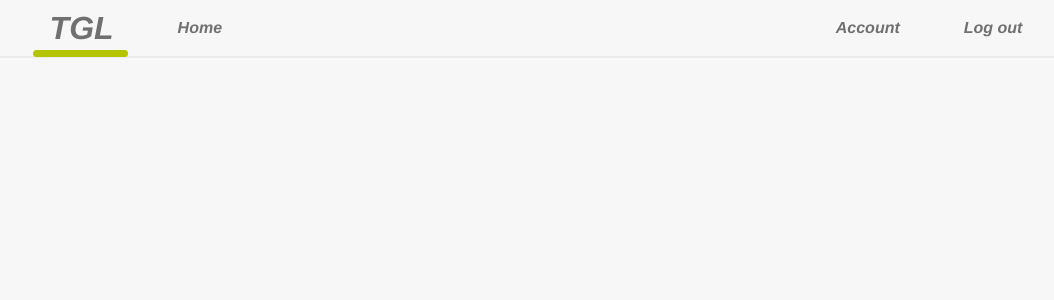
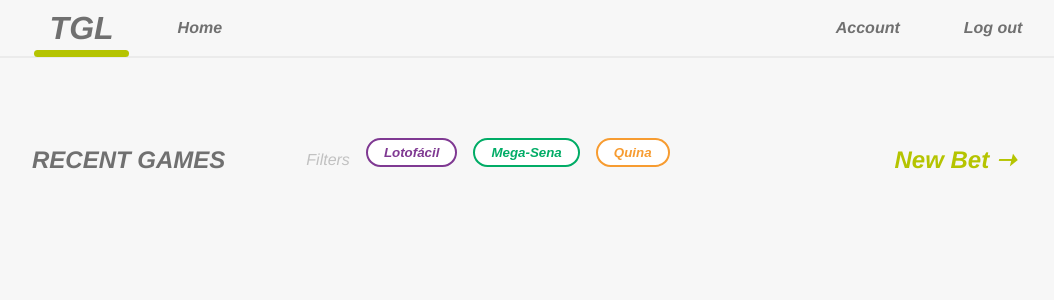
Before and after one commit to emanusantos/greatest-lottery, a React (Create React App) app: page / in a window 1280 px wide. Shown: the top 300 px of the page, without its empty margins (104-1158 px from the left). Built offline with nearby package versions, Linux system fonts and the light colour scheme.

Commit message:
built half of the homepage

```diff
--- /dev/null
+++ b/src/components/HomeHeader.tsx
@@ -0,0 +1,78 @@
+import React from 'react';
+import styled from 'styled-components';
+
+const StyledHomeHeader = styled.div`
+    display: flex;
+    align-items: center;
+    width: 100%;
+    margin-left: 3.5rem;
+    padding: 5rem 10rem 5rem 5rem;
+    justify-content: space-between;
+
+    .filters {
+        display: flex;
+        align-items: center;
+        margin-right: 9rem;
+        gap: 1rem;
+
+        button {
+            margin-bottom: 1rem;
+        }
+
+        p {
+            color: #C1C1C1;
+        }
+
+        #Lotofácil, #Mega-Sena, #Quina {
+            padding: .3rem 1rem;
+            background-color: #fff;
+            border-radius: 6rem;
+            font-style: italic;
+            font-weight: bold;
+            cursor: pointer;
+        }
+
+        #Lotofácil {
+            color: #7F3992;
+            border: .15rem solid #7F3992;
+        }
+
+        #Mega-Sena {
+            color: #01AC66;
+            border: .15rem solid #01AC66;
+        }
+
+        #Quina {
+            color: #F79C31;
+            border: .15rem solid #F79C31;
+        }
+    }
+
+    h4 {
+        color: #707070;
+        font-weight: bold;
+        font-size: 1.5rem;
+    }
+
+    #newbet {
+        color: #B5C401;
+        cursor: pointer;
+    }
+`;
+
+const HomeHeader = () => {
+    return (
+        <StyledHomeHeader>
+            <h4>RECENT GAMES</h4>
+            <div className="filters">
+                <p>Filters</p>
+                <button id="Lotofácil">Lotofácil</button>
+                <button id="Mega-Sena">Mega-Sena</button>
+                <button id="Quina">Quina</button>
+            </div>
+            <h4 id="newbet">New Bet ➝</h4>
+        </StyledHomeHeader>
+    );
+};
+
+export default HomeHeader;
--- a/src/components/Navbar.tsx
+++ b/src/components/Navbar.tsx
@@ -29,7 +29,7 @@ const Wrapper = styled.div`
 const Underline = styled.div`
     position: absolute;
     top: 3.1rem;
-    left: 8.563rem;
+    left: 8.6rem;
     width: 5.94rem;
     height: .44rem;
     background-color: #B5C401;
--- a/src/pages/home/Home.tsx
+++ b/src/pages/home/Home.tsx
@@ -1,9 +1,20 @@
 import React from 'react';
 import Navbar from '../../components/Navbar';
+import { Container } from '../login/LoginStyles';
+import HomeHeader from '../../components/HomeHeader';
 
 const Home: React.FC = () => {
     return (
-        <Navbar />
+        <>
+            <Navbar />
+            <Container>
+                <HomeHeader />
+                <div className="recentGames">
+
+                </div>
+            </Container>
+        </>
+
     );
 };
 
```
